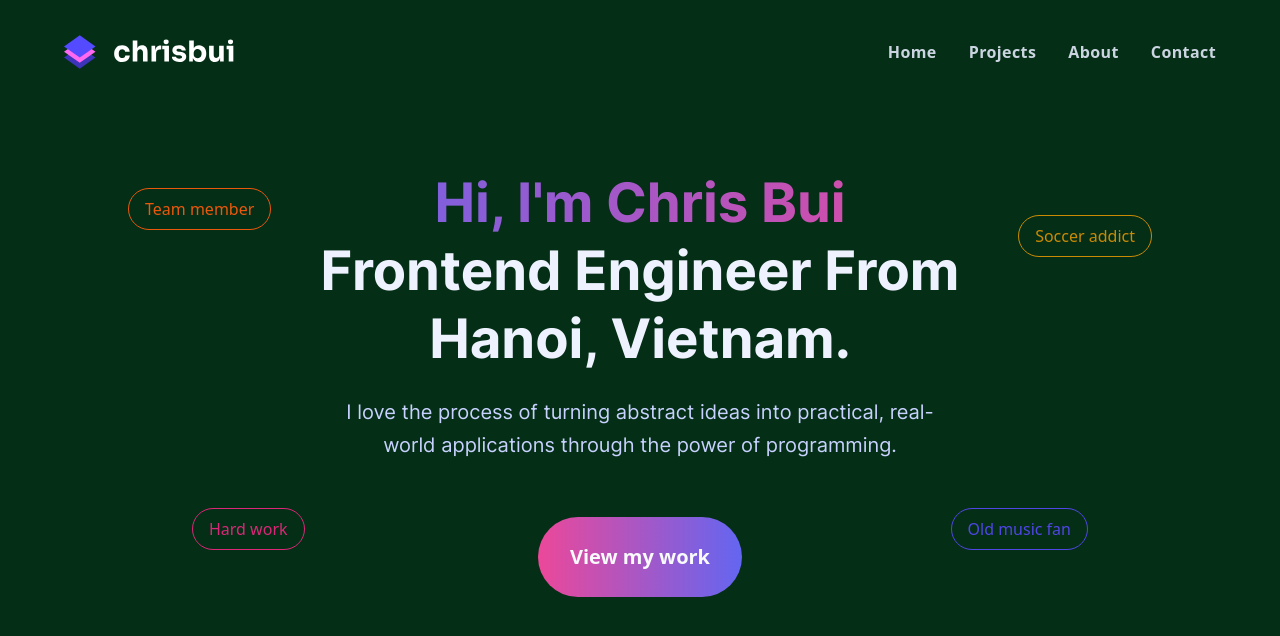
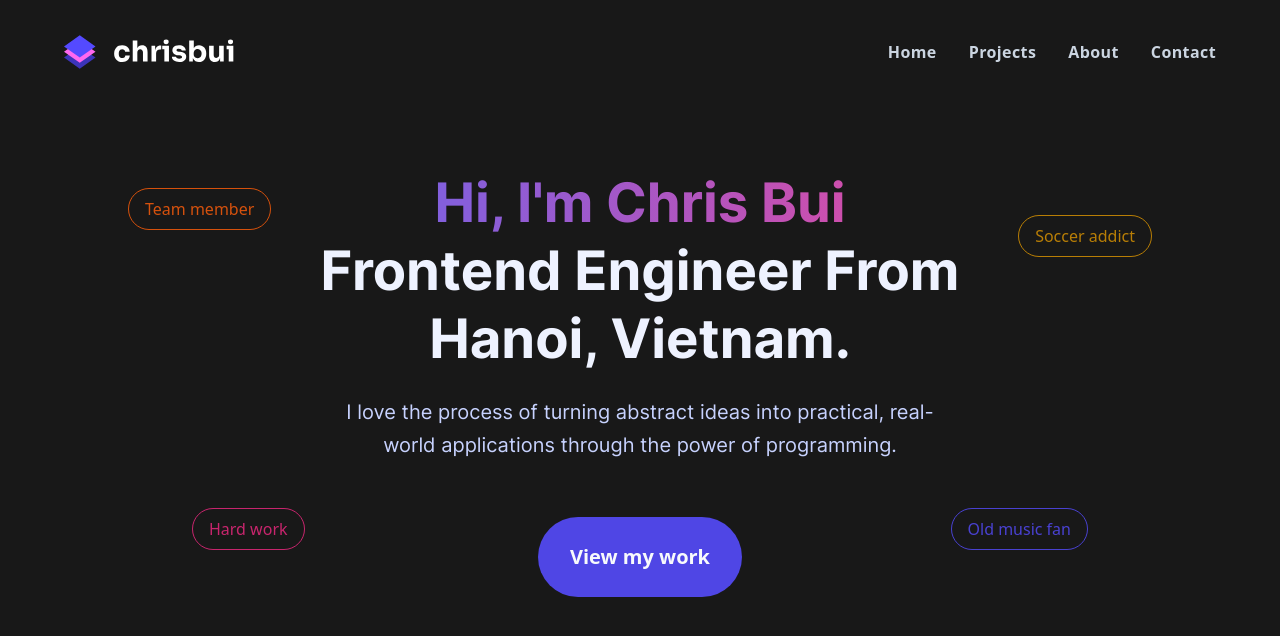
Before and after one commit to chrisvn188/my-portfolio, a React (Vite) app: page / in a window 1280 px wide. Shown: the top 636 px of the page. Built offline with nearby package versions, Linux system fonts and the light colour scheme.

Commit message:
Complete hero

```diff
--- a/src/App.jsx
+++ b/src/App.jsx
@@ -4,7 +4,7 @@ import Main from './components/Main'
 
 function App() {
   return (
-    <div className="min-h-dvh bg-color-1 text-slate-50 md:bg-indigo-950 lg:bg-green-950">
+    <div className="min-h-dvh bg-color-1 text-slate-50">
       <Header />
       <Main>
         <Hero />
--- a/src/components/Button.jsx
+++ b/src/components/Button.jsx
@@ -4,7 +4,7 @@ const Button = ({ href, isIcon, onClick, className, children }) => {
   const classes = `${
     isIcon
       ? 'w-10 h-10 grid place-items-center'
-      : 'px-6 py-4 [ md:px-8 md:py-6 ] font-bold bg-gradient-to-r from-pink-500 to-indigo-500 text-900 text-slate-50 rounded-full inline-block'
+      : 'px-6 py-4 [ md:px-8 md:py-6 ] font-bold bg-indigo-600 text-900 text-slate-50 rounded-full inline-block'
   }`
 
   const makeButton = () => {
--- a/src/components/Hero.jsx
+++ b/src/components/Hero.jsx
@@ -29,25 +29,25 @@ const Hero = () => {
       </div>
       <TextPill
         className={
-          'lg:top-[15%] lg:left-[10%] lg:text-orange-600 lg:border-orange-600 move-down'
+          'lg:top-[15%] lg:left-[10%] lg:text-orange-600/90 lg:border-orange-600/90 move-down'
         }>
         Team member
       </TextPill>
       <TextPill
         className={
-          'lg:top-[20%] lg:right-[10%] lg:text-yellow-600 lg:border-yellow-600 move-up'
+          'lg:top-[20%] lg:right-[10%] lg:text-yellow-600/90 lg:border-yellow-600/90 move-up'
         }>
         Soccer addict
       </TextPill>
       <TextPill
         className={
-          'lg:bottom-[20%] lg:right-[15%] lg:text-indigo-600 lg:border-indigo-600 move-down'
+          'lg:bottom-[20%] lg:right-[15%] lg:text-indigo-600/90 lg:border-indigo-600/90 move-down'
         }>
         Old music fan
       </TextPill>
       <TextPill
         className={
-          'lg:bottom-[20%] lg:left-[15%] lg:text-pink-600 lg:border-pink-600 move-up'
+          'lg:bottom-[20%] lg:left-[15%] lg:text-pink-600/90 lg:border-pink-600/90 move-up'
         }>
         Hard work
       </TextPill>
--- a/tailwind.config.js
+++ b/tailwind.config.js
@@ -5,7 +5,7 @@ export default {
     extend: {
       colors: {
         color: {
-          1: '#131125',
+          1: '#181818',
           2: '#262243',
         },
       },
```
